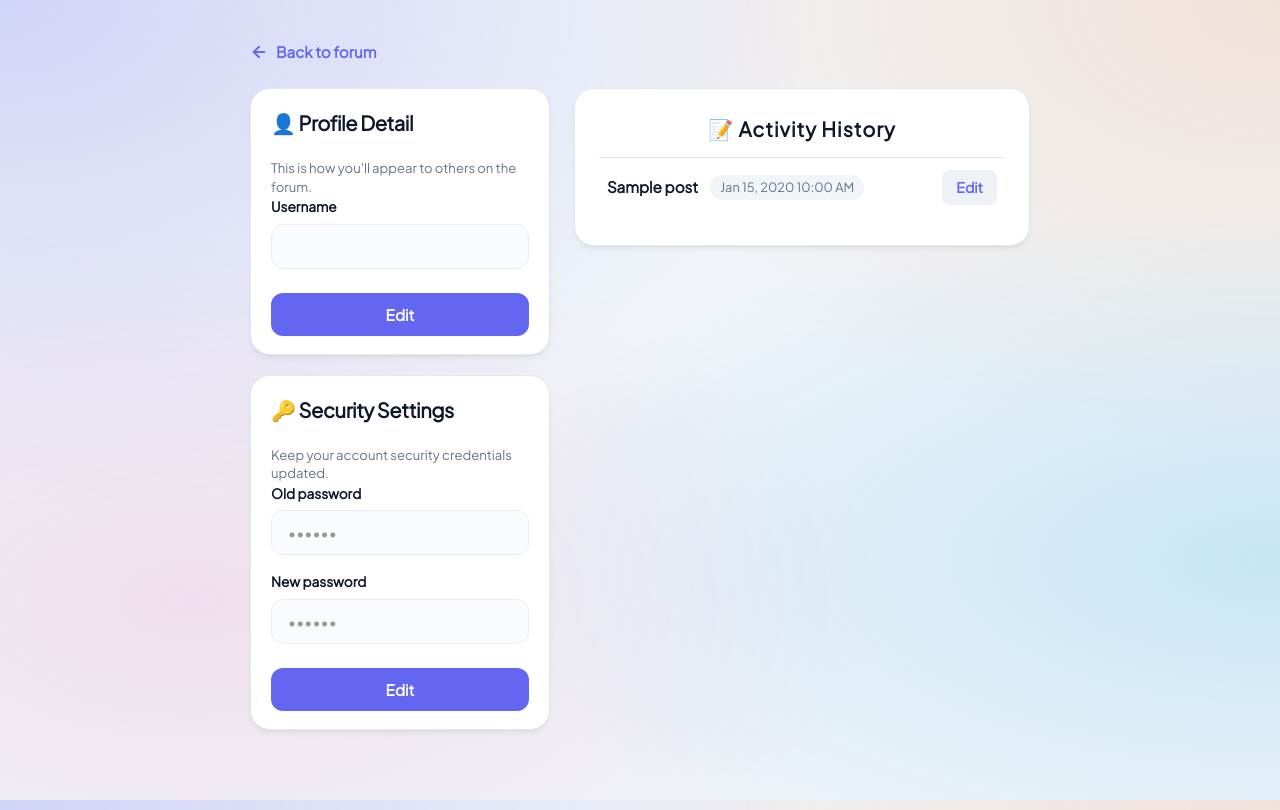
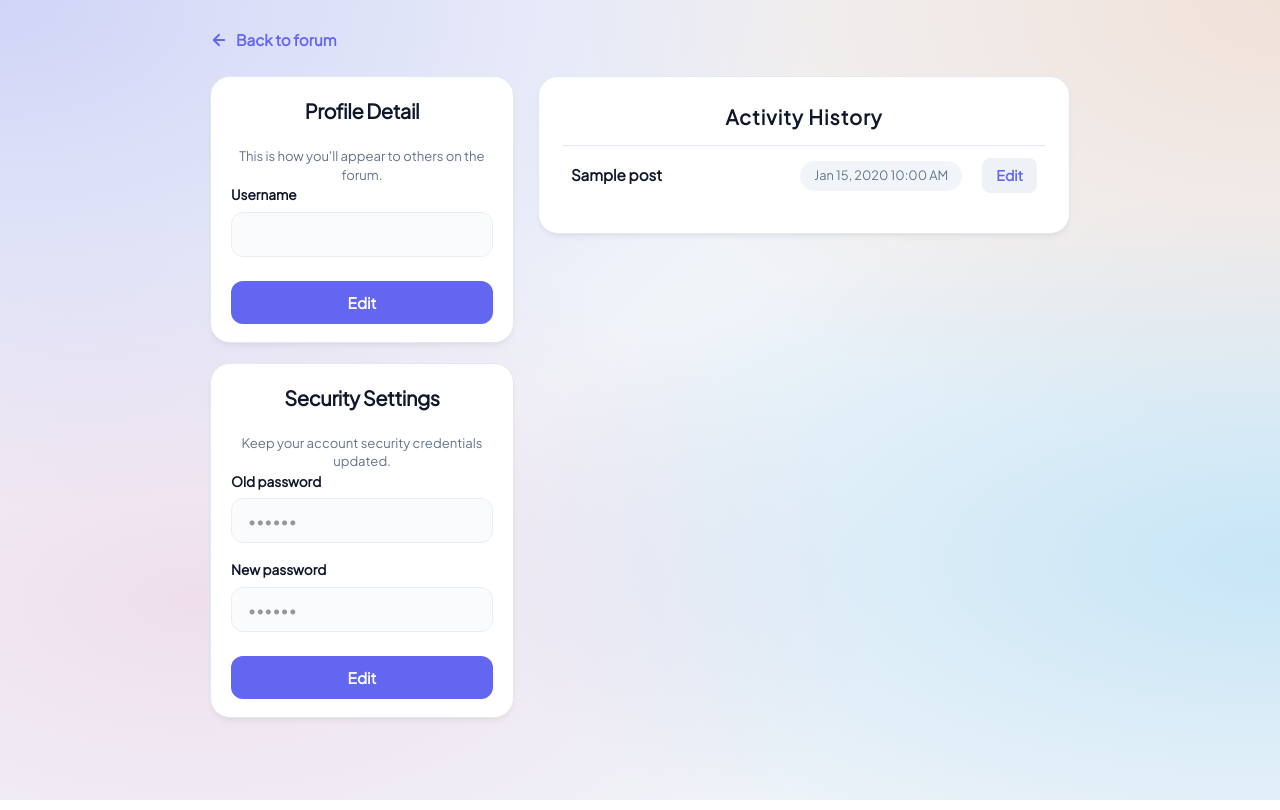
Before and after one commit to Tracienek/assignment-1-group-3, a Flask app: template Task 1/templates/user.html in a window 1280 px wide. Run offline with Flask 3, Linux system fonts and the light colour scheme; the template is opened without the code that fills it: most values are stand-ins (such as "Sample title", 1, 10 or a date in 2020); grey boxes marked "Sample" are stand-in pictures.

Commit message:
Completing UI UX

```diff
--- a/Task 1/static/style.css
+++ b/Task 1/static/style.css
@@ -34,43 +34,107 @@
 body {
     font-family: "Plus Jakarta Sans", sans-serif;
     color: var(--color-ink);
-    max-width: 800px;
-    margin: 0 auto;
-    padding: 40px 20px 80px;
+    margin: 0;
+    min-height: 100vh;
     line-height: 1.6;
     -webkit-font-smoothing: antialiased;
 
     background-color: #f0f4f9;
     background-image:
-        radial-gradient(
-            at 0% 0%,
-            rgba(99, 102, 241, 0.22) 0px,
-            transparent 45%
-        ),
+        radial-gradient(at 0% 0%, rgba(99, 102, 241, 0.22) 0, transparent 45%),
         radial-gradient(
             at 100% 0%,
-            rgba(249, 115, 22, 0.14) 0px,
+            rgba(249, 115, 22, 0.14) 0,
             transparent 40%
         ),
         radial-gradient(
             at 100% 70%,
-            rgba(14, 165, 233, 0.18) 0px,
+            rgba(14, 165, 233, 0.18) 0,
             transparent 45%
         ),
-        radial-gradient(
-            at 15% 75%,
-            rgba(236, 72, 153, 0.12) 0px,
-            transparent 45%
-        );
+        radial-gradient(at 15% 75%, rgba(236, 72, 153, 0.12) 0, transparent 45%);
+
     background-attachment: fixed;
 }
 
 body.user-layout {
-    max-width: 820px !important;
+    padding: 28px 20px 60px;
+    width: 100%;
+    max-width: 900px;
+    margin: 0 auto;
 }
 
-.main-layout {
+.user-layout .main-layout {
     width: 100%;
+    max-width: 1180px;
+    margin: 0 auto;
+}
+
+/* ---------- Auth Page ---------- */
+.auth-page {
+    display: flex;
+    justify-content: center;
+    align-items: center;
+    padding: 24px;
+}
+
+.auth-page .post-form {
+    width: 100%;
+    max-width: 500px;
+    margin: 0;
+}
+
+/* ---------- Forum Page ---------- */
+.forum-page {
+    padding: 24px;
+}
+
+.forum-page .main-layout {
+    width: 100%;
+    max-width: 900px;
+    margin: 0 auto;
+}
+
+.forum-page .user-header-bar {
+    margin-bottom: 20px;
+}
+
+.forum-page .composer-panel {
+    margin-bottom: 32px;
+}
+
+.forum-page .post-list {
+    width: 100%;
+}
+
+.forum-page .post-list > h3 {
+    margin-bottom: 24px;
+}
+
+.forum-page .post-card {
+    padding: 24px;
+    margin-bottom: 20px;
+}
+
+.forum-page .fb-image-container {
+    max-height: 520px;
+    background: #f8fafc;
+}
+
+.forum-page .post-attachment-img {
+    width: 100%;
+    max-height: 520px;
+    object-fit: contain;
+}
+
+.forum-page .post-card h4 {
+    margin-top: 4px;
+    margin-bottom: 8px;
+}
+
+.forum-page .post-card > p {
+    margin-bottom: 14px;
+    line-height: 1.7;
 }
 
 /* ---------- Form Action Group ---------- */
@@ -374,6 +438,17 @@ a:hover {
 }
 
 /* ---------- Cards / sections ---------- */
+.post-form {
+    width: 100%;
+    max-width: 500px;
+    background: var(--color-surface);
+    border: 1px solid var(--color-border);
+    border-radius: var(--radius-lg);
+    padding: 24px;
+    box-shadow: var(--shadow-md);
+    text-align: center;
+}
+
 .post-form,
 .password-form {
     background: var(--color-surface);
@@ -382,6 +457,8 @@ a:hover {
     padding: 18px 20px;
     margin-bottom: 24px;
     box-shadow: var(--shadow-md);
+    max-width: 500px;
+    text-align: center;
 }
 
 .centered-form-wrapper {
@@ -626,6 +703,7 @@ button:active,
     padding: 6px 14px;
     border-radius: var(--radius-sm);
     transition: all 0.2s ease;
+    margin-left: 20px;
 }
 
 .edit-btn:hover {
@@ -712,20 +790,26 @@ button:active,
 
 .history-section .history-meta-box {
     position: relative;
-    display: flex;
+    display: grid;
+    grid-template-columns: minmax(0, 1fr) max-content;
     align-items: center;
-    gap: 12px;
+    gap: 16px;
     cursor: pointer;
     flex: 1;
+    min-width: 0;
 }
 
 .history-section .history-item-time {
     font-size: 0.8rem;
     color: var(--color-muted);
     background: #f1f5f9;
-    padding: 2px 10px;
+    padding: 6px 14px;
     border-radius: var(--radius-full);
-    width: fit-content;
+
+    white-space: nowrap;
+    width: auto;
+    min-width: max-content;
+    line-height: 1.4;
 }
 
 .history-section .history-floating-tooltip {
--- a/Task 1/templates/login.html
+++ b/Task 1/templates/login.html
@@ -10,7 +10,7 @@
         />
     </head>
 
-    <body>
+    <body class="auth-page">
         <div class="post-form">
             <h1>LOGIN</h1>
 
--- a/Task 1/templates/register.html
+++ b/Task 1/templates/register.html
@@ -10,7 +10,7 @@
         />
     </head>
 
-    <body>
+    <body class="auth-page">
         <div class="post-form">
             <h1>REGISTER</h1>
 
--- a/Task 1/templates/user.html
+++ b/Task 1/templates/user.html
@@ -36,7 +36,7 @@
                 <div class="settings-column">
                     <!-- Profile Detail -->
                     <div class="password-form">
-                        <h3>👤 Profile Detail</h3>
+                        <h3>Profile Detail</h3>
 
                         <p class="text-muted">
                             This is how you'll appear to others on the forum.
@@ -97,7 +97,7 @@
 
                     <!-- Security Settings -->
                     <div class="password-form">
-                        <h3>🔑 Security Settings</h3>
+                        <h3>Security Settings</h3>
 
                         <p class="text-muted">
                             Keep your account security credentials updated.
@@ -169,7 +169,7 @@
 
                 <!-- Right column: Activity History -->
                 <div class="post-list my-posts history-section">
-                    <h3>📝 Activity History</h3>
+                    <h3>Activity History</h3>
 
                     <div class="user-posts-list">
                         {% for post in posts %}
```
Also changed, not shown: Task 1/templates/forum.html (+123 -36 lines).
